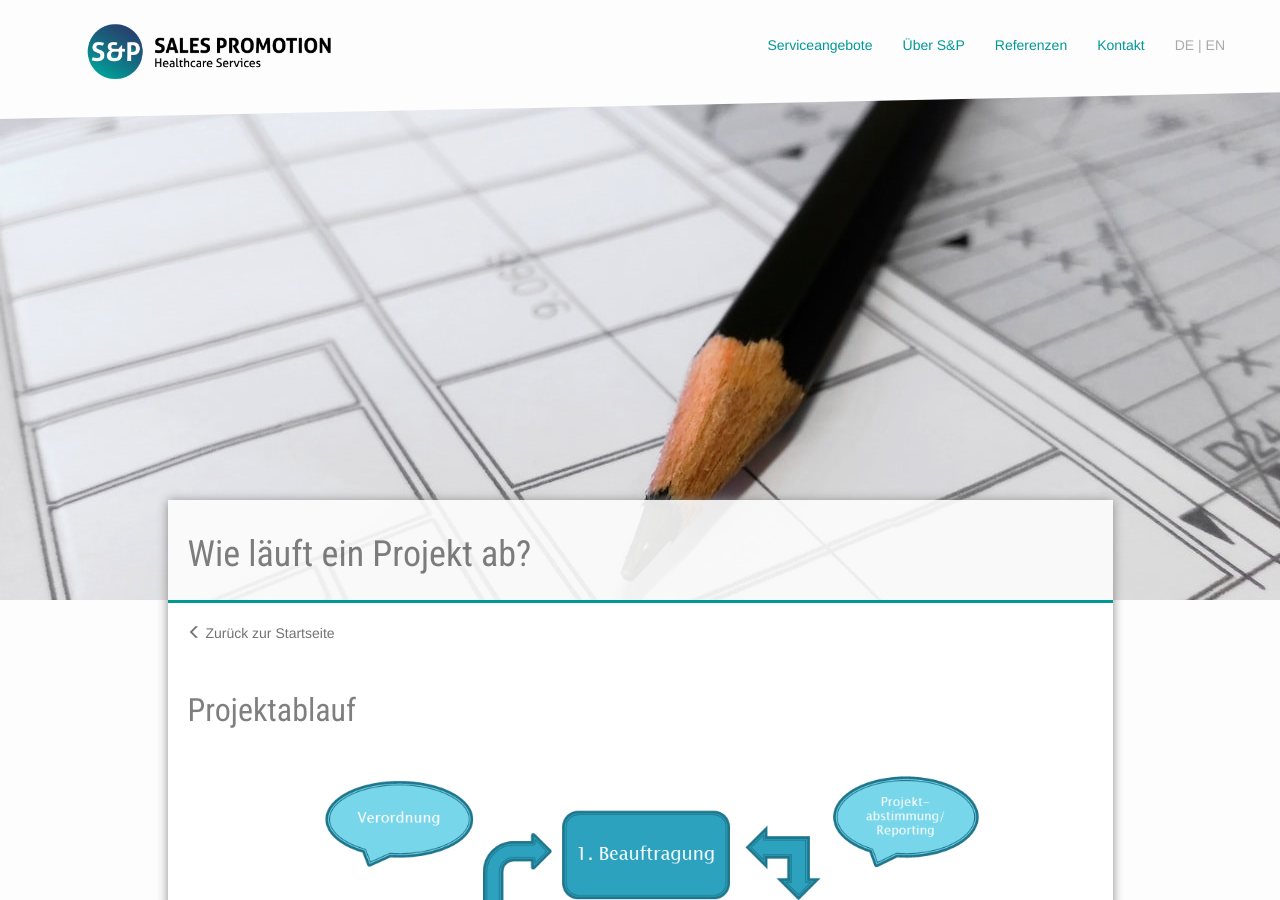
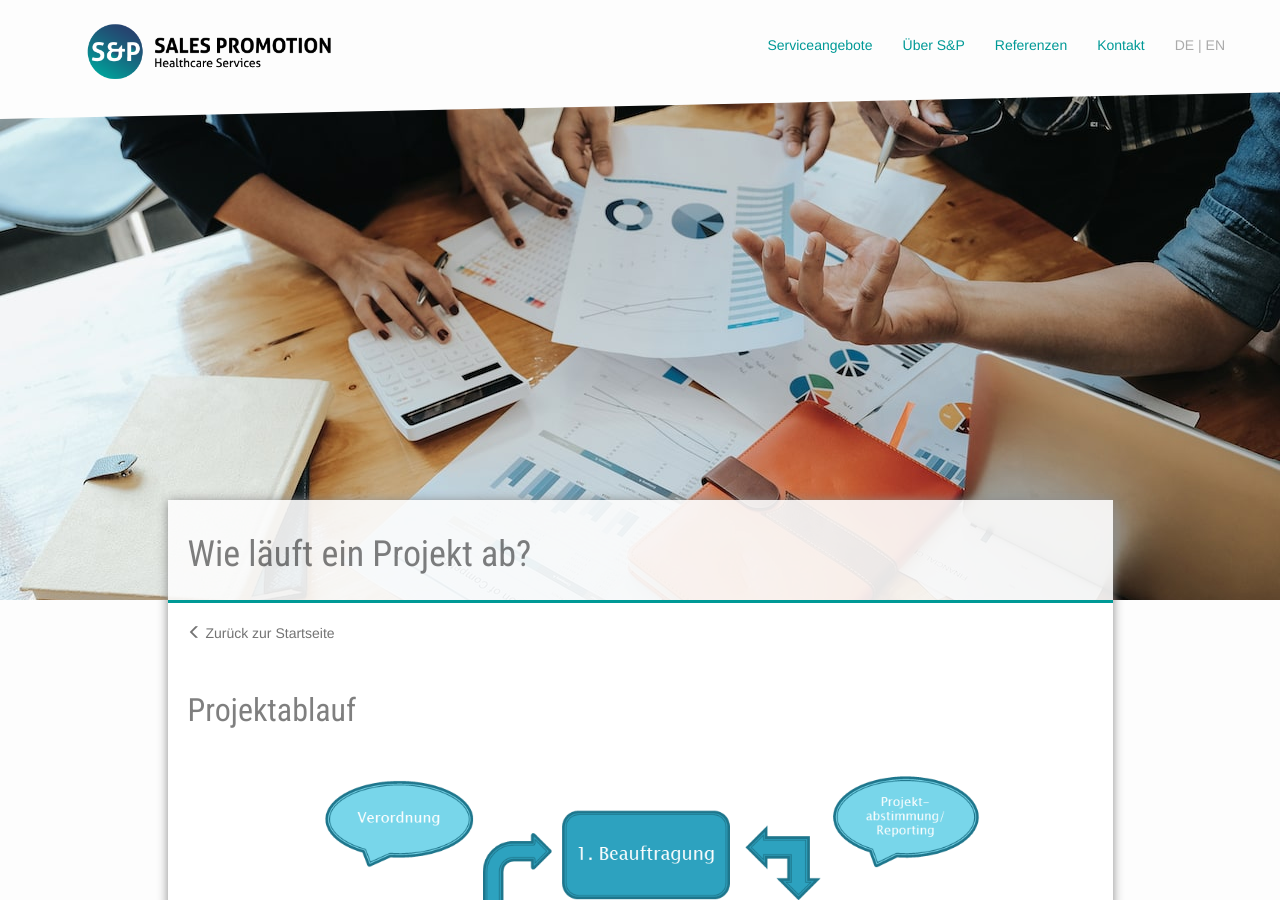
Before and after one commit to samlawski/sp-healthcare, a Jekyll site: the page built from projektablauf.html, in a window 1280 px wide and 900 px high. Built offline with Jekyll 4.4.1, drawn with Linux system fonts in a browser that asks for light colours; nearby versions of some CDN libraries.

Commit message:
replace images

```diff
--- a/en/how-it-works.html
+++ b/en/how-it-works.html
@@ -1,7 +1,7 @@
 ---
 layout: angebot_en
 permalink: /en/how-it-works/
-header_image_path: /assets/images/projektablauf.jpg
+header_image_path: /assets/images/v3/bild8.jpg
 title: Projekt Schedule
 ---
 
--- a/projektablauf.html
+++ b/projektablauf.html
@@ -1,7 +1,7 @@
 ---
 layout: angebot
 permalink: /projektablauf/
-header_image_path: /assets/images/projektablauf.jpg
+header_image_path: /assets/images/v3/bild8.jpg
 title: Wie läuft ein Projekt ab?
 ---
 
```
